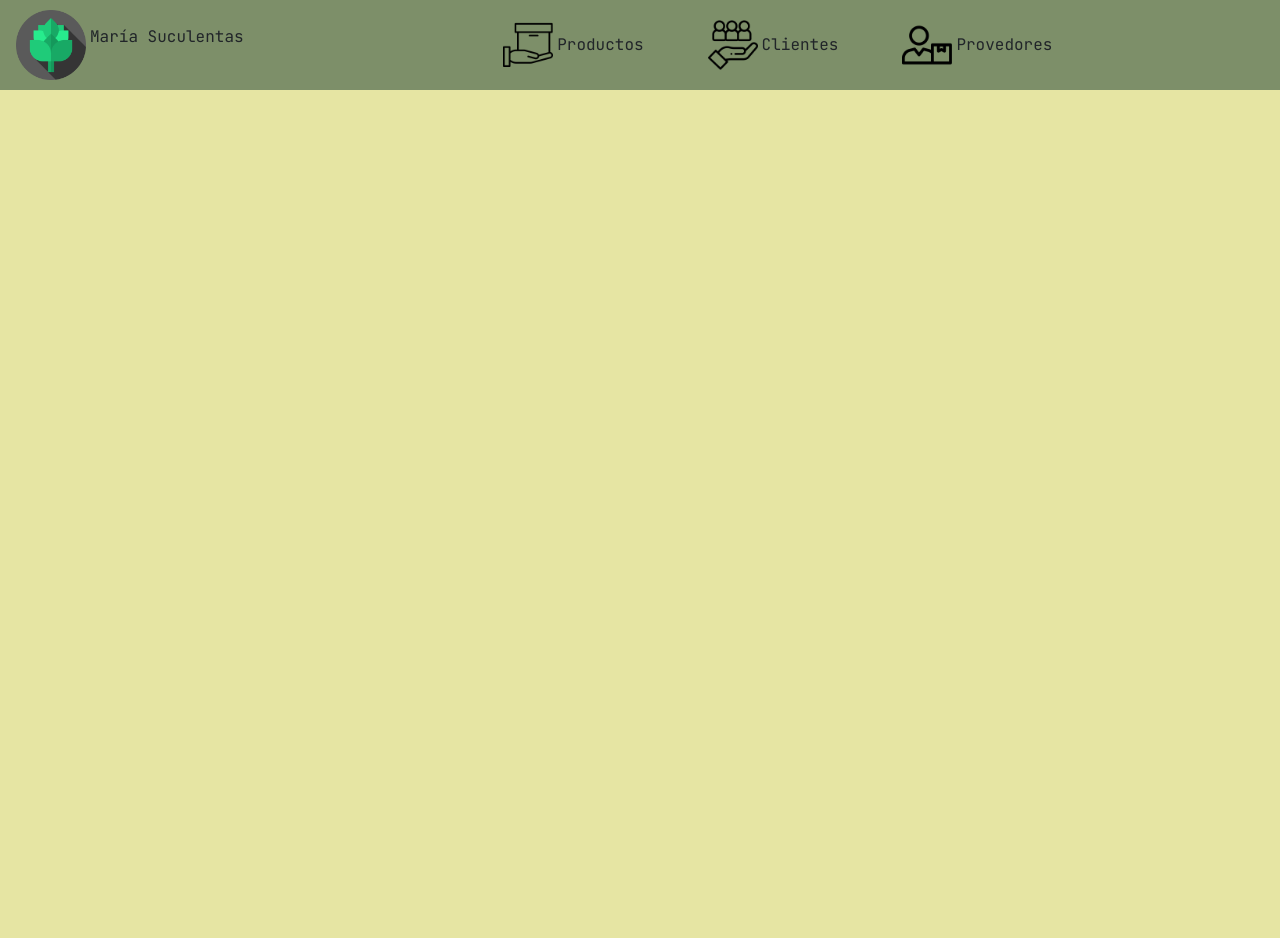
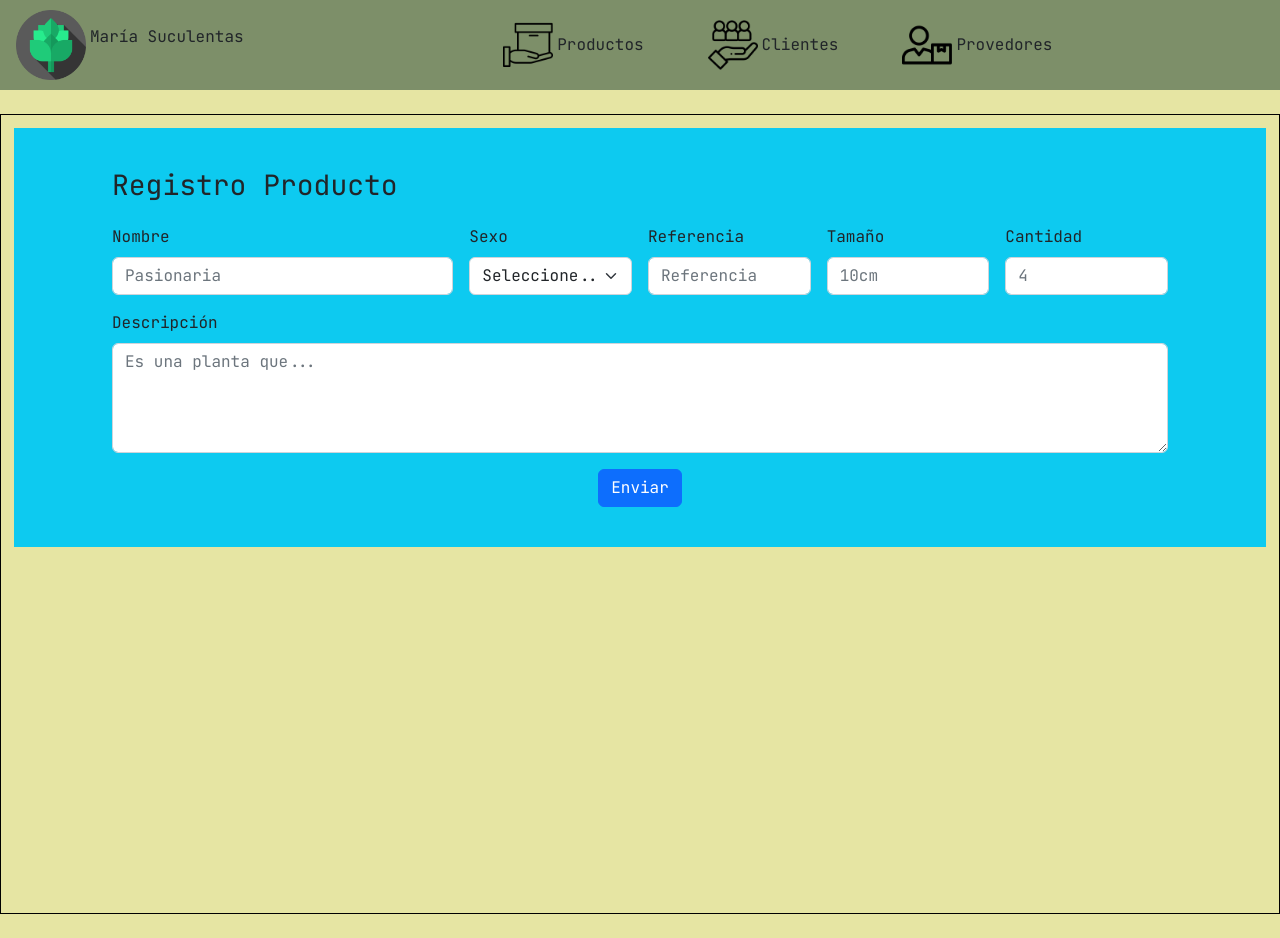
Before and after one commit to JoseaSosa24/maria-suculentas, a React (Vite) app: page / in a window 1280 px wide. Before the commit the page ends 800 px from the top, so only its background shows below. Built offline with nearby package versions, Linux system fonts and the light colour scheme.

Commit message:
Elaboración de la plantilla formulario Registro producto

```diff
--- a/src/App.css
+++ b/src/App.css
@@ -1,4 +1,3 @@
-
 /* #root {
   max-width: 1280px;
   margin: 0 auto;
@@ -6,9 +5,14 @@
   text-align: center;
 }
  */
+.principal {
+  padding: 1%;
+  border: 1px solid black;
+  height: 100vh;
+  /* width: 97.4vw !important; */
+}
 
-nav{
-background-color: #7D8F69;
-
-
+nav {
+  background-color: #7d8f69;
+  /* width: 97.4vw !important; */
 }
--- a/src/App.jsx
+++ b/src/App.jsx
@@ -3,14 +3,18 @@ import { useState } from 'react'
 import './App.css'
 import  {Header}  from './components/Header';
 import 'bootstrap/dist/css/bootstrap.min.css'
+import { Main } from './components/Main';
+import { Footer } from './components/Footer';
 
 
 function App() {
   const [count, setCount] = useState(0)
 
   return (
-    <section className="App">
+    <section className="App d-flex flex-column gap-4">
      <Header />
+     <Main />
+     <Footer />
     </section>
   )
 }
--- a/src/components/Main.jsx
+++ b/src/components/Main.jsx
@@ -3,8 +3,51 @@ import React from 'react'
 
 export const Main = () => {
   return (
-  <main>
+    <main className='principal d-flex flex-column'>
+      <section className='contenedor-formulario bg-info d-flex flex-column p-4 gap-3 align-items-center justify-content-center'>
+        <form class="row g-3 d-flex p-3 col-11 justify-content-between">
+          <section className='titulo-formulario'>
+            <h3>Registro Producto</h3>
+          </section>
+          <section class="form-item col-md-4">
+            <label for="validationDefault01" class="form-label">Nombre</label>
+            <input type="text" class="form-control" id="validationDefault01" placeholder='Pasionaria' required />
+          </section>
+          <section class="form-item col-2">
+            <label for="validationDefault04" class="form-label">Sexo</label>
+            <select class="form-select" id="validationDefault04" required>
+              <option selected disabled value="">Seleccione...</option>
+              <option>Macho</option>
+              <option>Hembra</option>
+            </select>
+          </section>
 
-  </main>
+          <section class="form-item col-md-2">
+            <label for="validationDefault02" class="form-label">Referencia</label>
+            <input type="text" class="form-control" id="validationDefault02" placeholder="Referencia" required />
+          </section>
+
+          <section class="form-item col-md-2">
+            <label for="validationDefault03" class="form-label">Tamaño</label>
+            <input type="number" class="form-control" id="validationDefault03" placeholder='10cm' required />
+          </section>
+
+          <section class="form-item col-md-2">
+            <label for="validationDefault04" class="form-label">Cantidad</label>
+            <input type="number" class="form-control" id="validationDefault04" placeholder='4' required />
+          </section>
+
+          <section class="form-item col-md-12">
+            <label for="validationDefault05" class="form-label">Descripción</label>
+            <textarea class="form-control" id="validationDefault06" placeholder="Es una planta que..." rows="4" required />
+          </section>
+          <section class="form-button d-flex justify-content-center col-12 ">
+            <button class="btn btn-primary" type="submit">Enviar</button>
+          </section>
+
+
+        </form>
+      </section>
+    </main>
   )
 }
--- a/src/index.css
+++ b/src/index.css
@@ -4,7 +4,6 @@
   font-family: 'JetBrains Mono', monospace;
 }
 /* :root {
-  font-family: Inter, Avenir, Helvetica, Arial, sans-serif;
   font-size: 16px;
   line-height: 24px;
   font-weight: 400;
@@ -24,6 +23,8 @@ body {
   background-color: #E6E5A3;
   /* display: flex; */
   /* place-items: center; */
-  width: 100vw;
+  /* width: 100vw; */
   height: 100vh;
+  display: flex;
+  /* justify-content: center; */
 }
```
Also changed, not shown: src/components/Input.jsx (added, +7 -0 lines).
